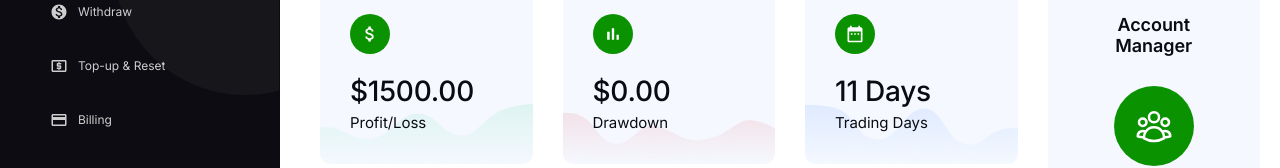
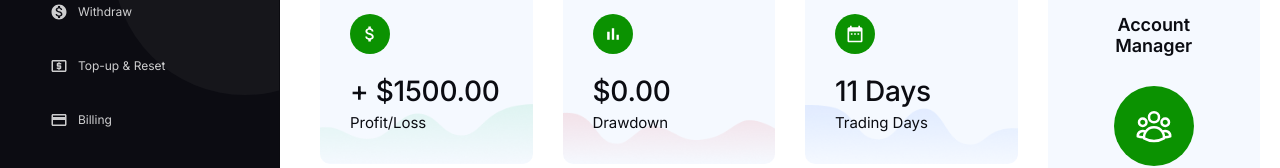
Before and after one commit to lionchanggg/trading_dashboard, a Vue app: page / in a window 1280 px wide. Shown: the part 281-449 px from the top of the page. Built offline with nearby package versions, Linux system fonts and the light colour scheme.

Commit message:
removed news calendar

```diff
--- a/src/components/Home.vue
+++ b/src/components/Home.vue
@@ -186,7 +186,7 @@
             <span class="text">Billing</span>
           </router-link>
         </li>
-        <li class="nav-item">
+        <!-- <li class="nav-item">
           <router-link to="/news-calendar" class="nav-link group">
             <svg class="nav-icon" focusable="false" viewBox="0 0 24 24" aria-hidden="true">
               <path
@@ -194,7 +194,7 @@
             </svg>
             <span class="text">News Calendar</span>
           </router-link>
-        </li>
+        </li> -->
         <li class="nav-item">
           <router-link to="/help" class="nav-link group">
             <svg class="nav-icon" focusable="false" viewBox="0 0 24 24" aria-hidden="true">
@@ -257,7 +257,7 @@
                     </svg>
                   </div>
                   <div class="content">
-                    <h2>$1500.00</h2>
+                    <h2>+ $1500.00</h2>
                     <p>profit/loss</p>
                   </div>
                   <div class="shape-bg">
--- a/src/rounter/index.js
+++ b/src/rounter/index.js
@@ -46,11 +46,11 @@
         name: 'Billing',
         component: Billing
     },
-    {
-        path: '/news-calendar',
-        name: 'NewsCalendar',
-        component: NewsCalendar
-    },
+    // {
+    //     path: '/news-calendar',
+    //     name: 'NewsCalendar',
+    //     component: NewsCalendar
+    // },
     {
         path: '/help',
         name: 'Help',
```
